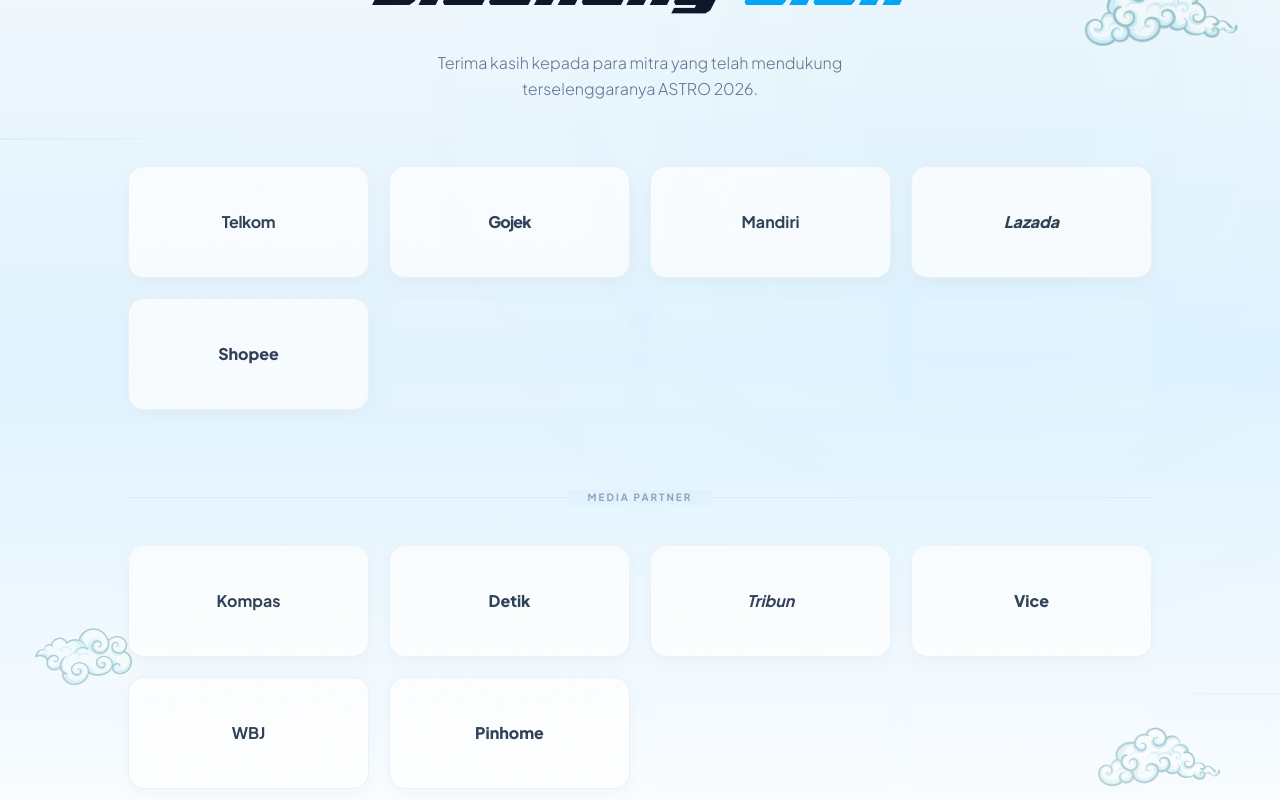
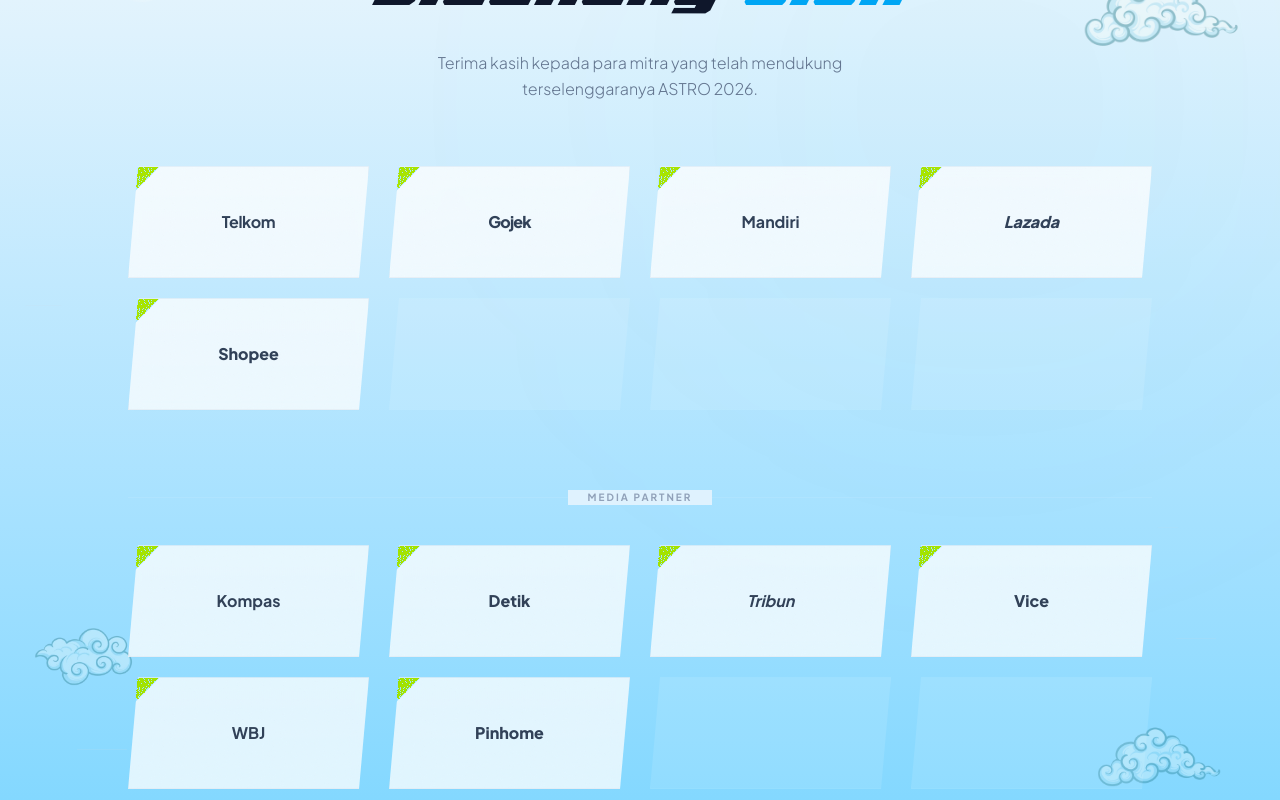
Before and after one commit to Tayen15/Astro-2026, a Next.js app: page / in a window 1280 px wide. Shown: the part 5220-6020 px from the top of the page. Built offline with nearby package versions, Linux system fonts and the light colour scheme; no server answers; the database is empty.

Commit message:
feat: enhance SponsorSection with updated background gradients and decorative elements

```diff
--- a/components/SponsorSection.tsx
+++ b/components/SponsorSection.tsx
@@ -54,11 +54,19 @@
   const reduce = useReducedMotion();
 
   return (
-    <section className="relative py-24 md:py-32 overflow-hidden bg-gradient-to-b from-slate-50 via-sky-100 to-white">
+    <section className="relative py-24 md:py-32 overflow-hidden bg-gradient-to-b from-slate-50 via-sky-200 to-sky-300">
       {/* Background Glow */}
       <div className="absolute top-0 right-0 w-[600px] h-[600px] bg-cyan-500/3 blur-[150px] rounded-full pointer-events-none" />
-      <div className="absolute top-[30%] left-0 w-[200px] h-[2px] bg-gradient-to-r from-sky-200/40 to-transparent skew-x-[-12deg] pointer-events-none" />
-      <div className="absolute bottom-[20%] right-0 w-[150px] h-[2px] bg-gradient-to-l from-sky-200/30 to-transparent skew-x-[12deg] pointer-events-none" />
+      {/* Decorative strokes — each independent, short, angled, not connected */}
+      <div className="absolute top-[12%] left-[4%] w-[40px] h-px bg-slate-300/20 skew-x-[-12deg] pointer-events-none" />
+      <div className="absolute top-[12%] left-[calc(4%+60px)] w-[20px] h-px bg-slate-300/10 skew-x-[-12deg] pointer-events-none" />
+      <div className="absolute top-[8%] right-[10%] w-[60px] h-px bg-slate-300/20 skew-x-[12deg] pointer-events-none" />
+      <div className="absolute top-[20%] right-[4%] w-[30px] h-px bg-slate-300/15 skew-x-[12deg] pointer-events-none" />
+      <div className="absolute bottom-[15%] left-[6%] w-[50px] h-px bg-slate-300/15 skew-x-[-12deg] pointer-events-none" />
+      <div className="absolute bottom-[10%] left-[3%] w-[25px] h-px bg-slate-300/10 skew-x-[-12deg] pointer-events-none" />
+      <div className="absolute bottom-[25%] right-[5%] w-[40px] h-px bg-slate-300/15 skew-x-[12deg] pointer-events-none" />
+      <div className="absolute bottom-[35%] right-[8%] w-[20px] h-px bg-slate-300/10 skew-x-[12deg] pointer-events-none" />
+      <div className="absolute top-[45%] left-[2%] w-[35px] h-px bg-slate-300/10 skew-x-[-12deg] pointer-events-none" />
 
       {/* Floating Cloud Decorations */}
       <MotionImage
@@ -175,7 +183,8 @@
             })}
             {sponsors.length < 8 && Array.from({ length: Math.min(8 - sponsors.length, 4) }).map((_, i) => (
               <motion.div key={`sp-empty-${i}`} variants={reduce ? undefined : fadeUp}
-                className="h-24 md:h-28 bg-white/10 border border-sky-200/10 rounded-xl md:rounded-2xl pointer-events-none" />
+                className="h-24 md:h-28 bg-white/10 border border-sky-200/10 pointer-events-none"
+                style={{ clipPath: 'polygon(10px 0, 100% 0, calc(100% - 10px) 100%, 0 100%)' }} />
             ))}
           </motion.div>
         </div>
@@ -210,7 +219,8 @@
             })}
             {mediaPartners.length < 8 && Array.from({ length: Math.min(8 - mediaPartners.length, 4) }).map((_, i) => (
               <motion.div key={`mp-empty-${i}`} variants={reduce ? undefined : fadeUp}
-                className="h-24 md:h-28 bg-white/10 border border-sky-200/10 rounded-xl md:rounded-2xl pointer-events-none" />
+                className="h-24 md:h-28 bg-white/10 border border-sky-200/10 pointer-events-none"
+                style={{ clipPath: 'polygon(10px 0, 100% 0, calc(100% - 10px) 100%, 0 100%)' }} />
             ))}
           </motion.div>
         </div>
@@ -230,7 +240,15 @@
   const hasWebsite = 'website' in sponsor && sponsor.website;
 
   const content = (
-    <div className="relative w-full h-24 md:h-28 bg-white/75 backdrop-blur-[6px] border border-slate-200/60 rounded-xl md:rounded-2xl flex items-center justify-center shadow-[0_4px_16px_rgba(0,0,0,0.03)] hover:shadow-[0_8px_32px_rgba(0,0,0,0.07)] hover:-translate-y-1 transition-all duration-300 ease-out overflow-hidden group">
+    <div className="relative w-full h-24 md:h-28 bg-white/75 backdrop-blur-[6px] border border-slate-200/60 flex items-center justify-center shadow-[0_4px_16px_rgba(0,0,0,0.03)] hover:shadow-[0_8px_32px_rgba(0,0,0,0.07)] hover:-translate-y-1 transition-all duration-300 ease-out overflow-hidden group"
+      style={{ clipPath: 'polygon(10px 0, 100% 0, calc(100% - 10px) 100%, 0 100%)' }}
+    >
+      {/* Top angular corner accent — torn-corner notch */}
+      <div
+        className="absolute -top-[1px] -left-[1px] w-8 h-8 bg-sky-300/60"
+        style={{ clipPath: 'polygon(0 0, 100% 0, 0 100%)' }}
+      />
+
       {/* Noise texture overlay */}
       <div className="absolute inset-0 opacity-[0.03] pointer-events-none"
         style={{
```
